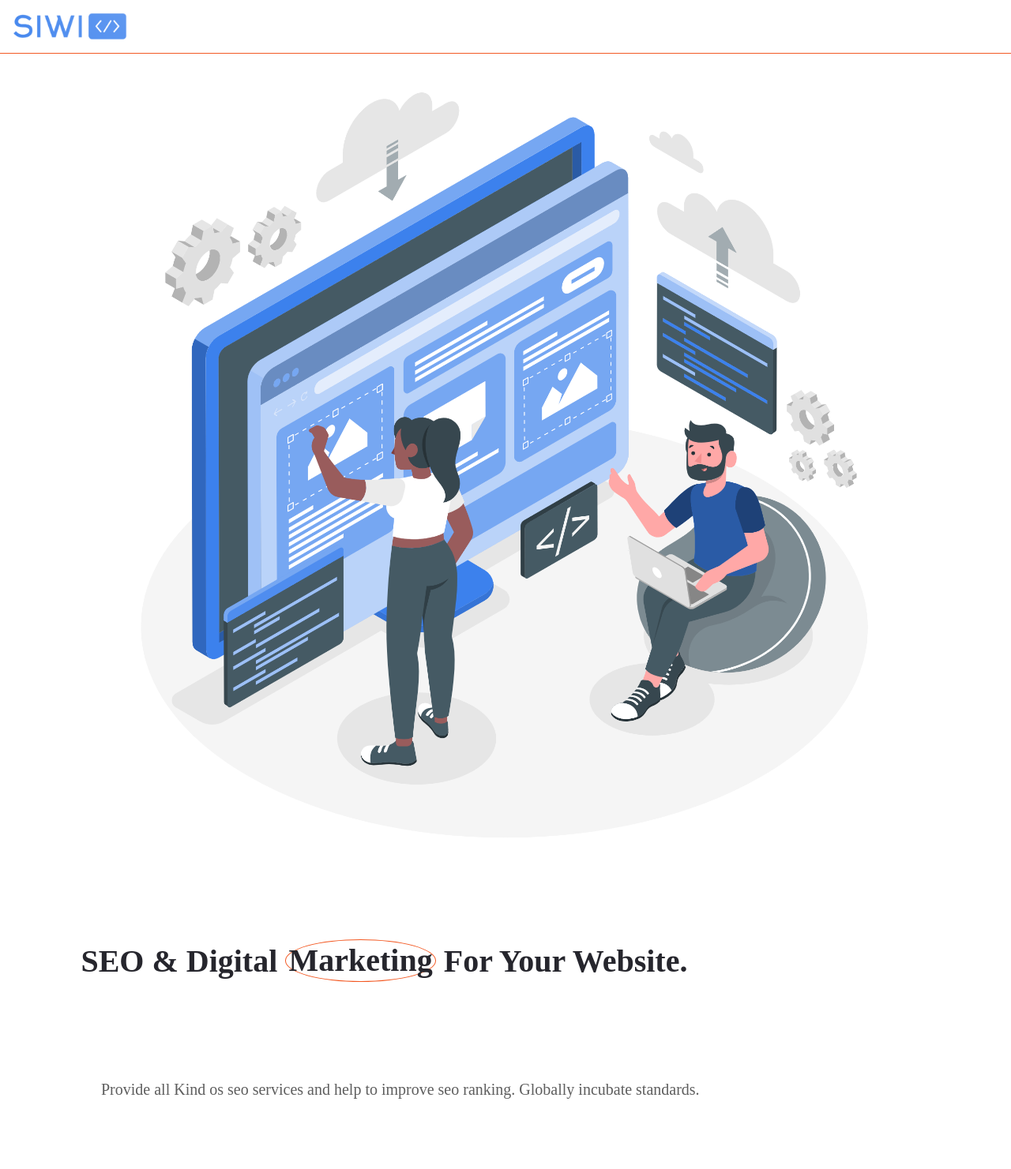
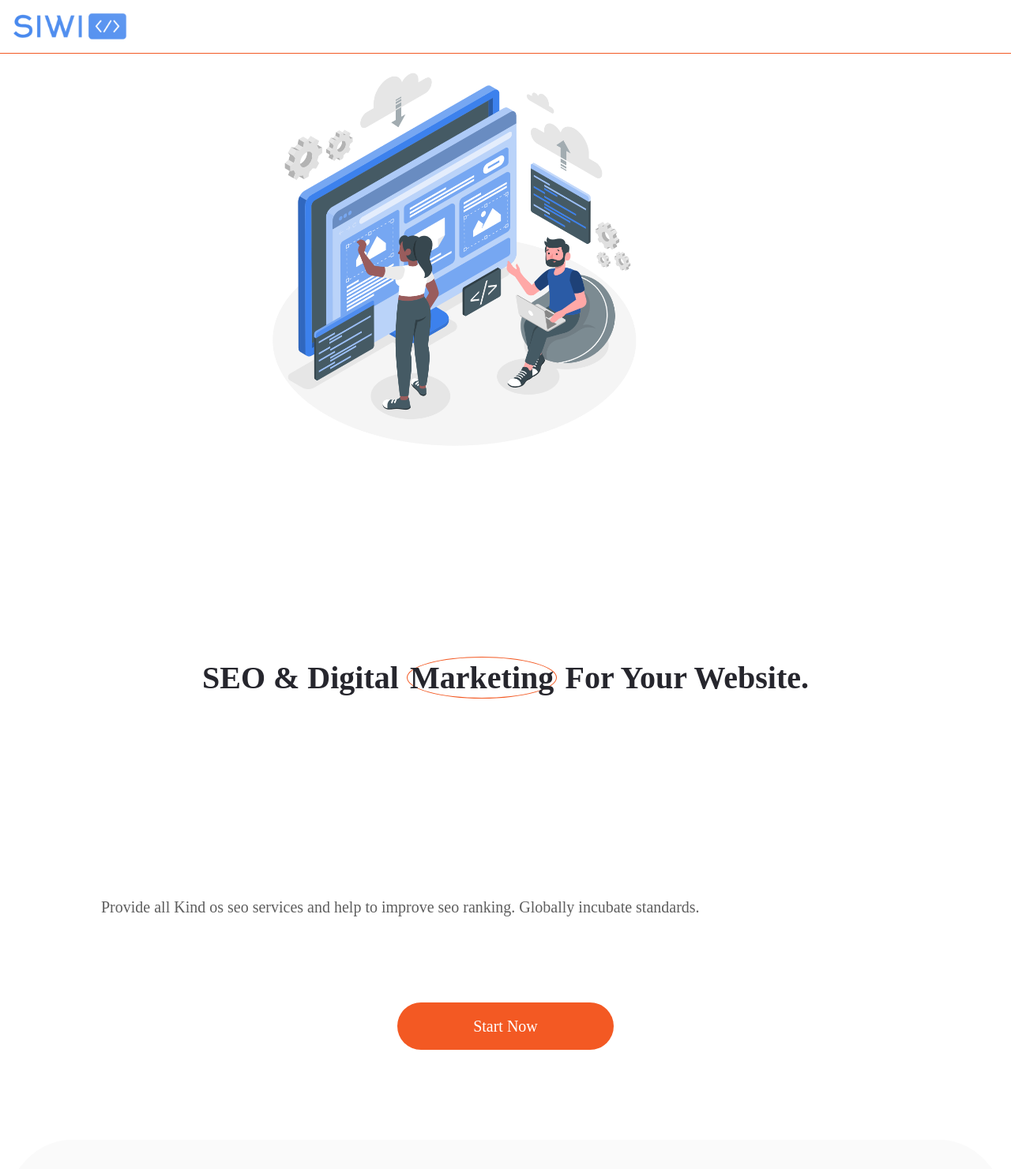
Before and after one commit to sigfriedga/project_tfg, a PHP site: page / in a window 1280 px wide. Shown: the top 1481 px of the page at 79% size. Run offline with PHP 8.4, Linux system fonts and the light colour scheme; some libraries are stand-ins or nearby versions.

Commit message:
little change in header img

```diff
--- a/css/main.css
+++ b/css/main.css
@@ -322,6 +322,17 @@ textarea {
 @media (min-width: 768px) {
   .header__area .header__btn {
     padding-bottom: 8%;
+  }
+}
+
+@media (min-width: 1024px) {
+  .header__area h1 {
+    font-size: 40px;
+    margin: 20%;
+  }
+  .header__area img {
+    max-width: 40%;
+    padding: 0% 25%;
   }
 }
 
```
